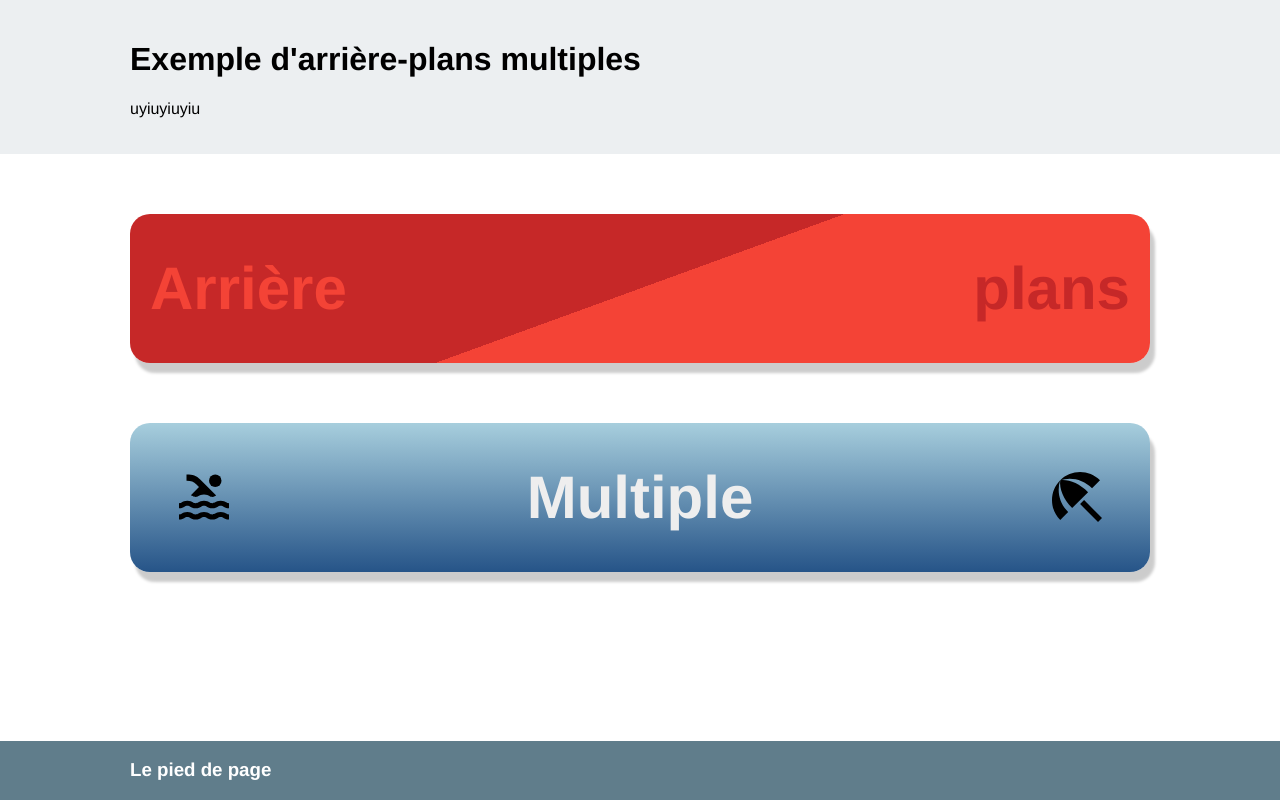
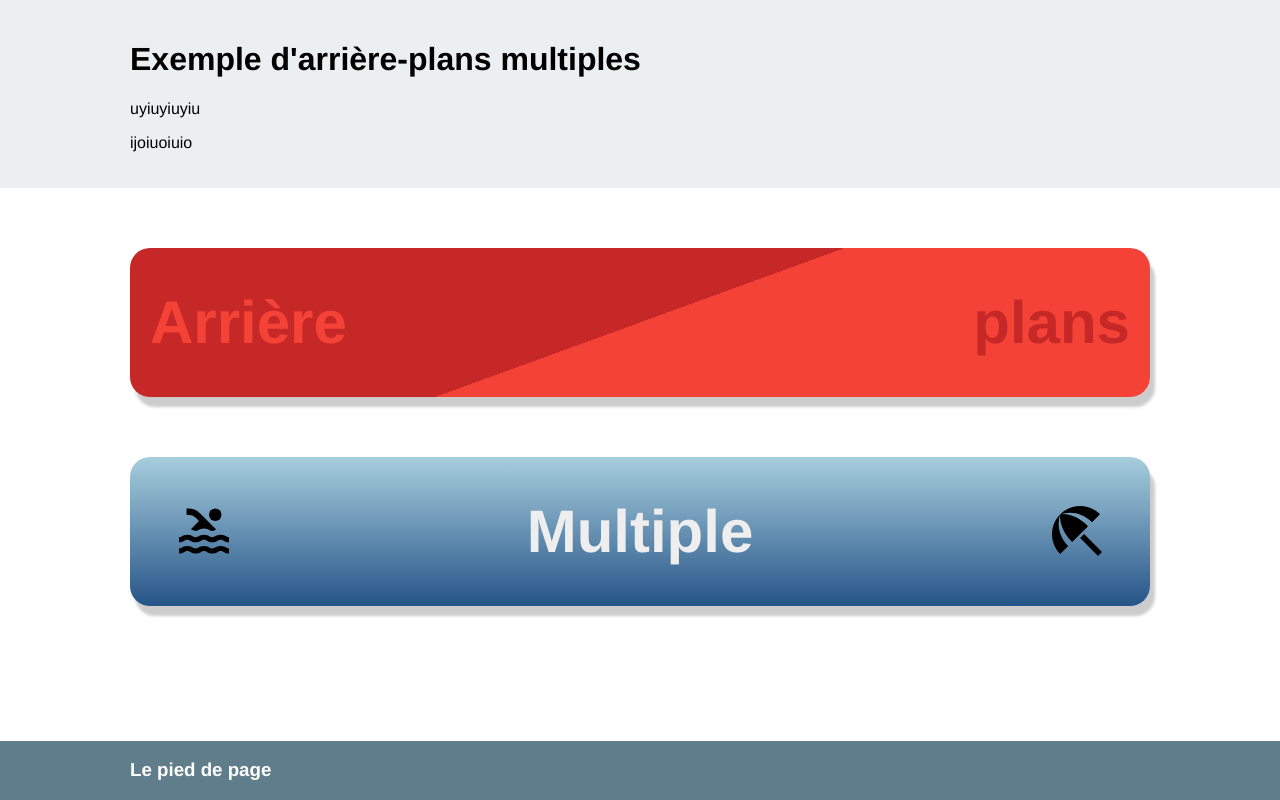
Before and after one commit to GabrielMartineau/exercice03, a plain HTML site: page index.html in a window 1280 px wide. Drawn offline with Linux system fonts and the light colour scheme.

Commit message:
uguygugu

```diff
--- a/index.html
+++ b/index.html
@@ -17,6 +17,7 @@
     <div class="wrapper">
         <h1>Exemple d'arrière-plans multiples</h1>
         <p>uyiuyiuyiu</p>
+        <p>ijoiuoiuio</p>
     </div>
 </header>
 
```
